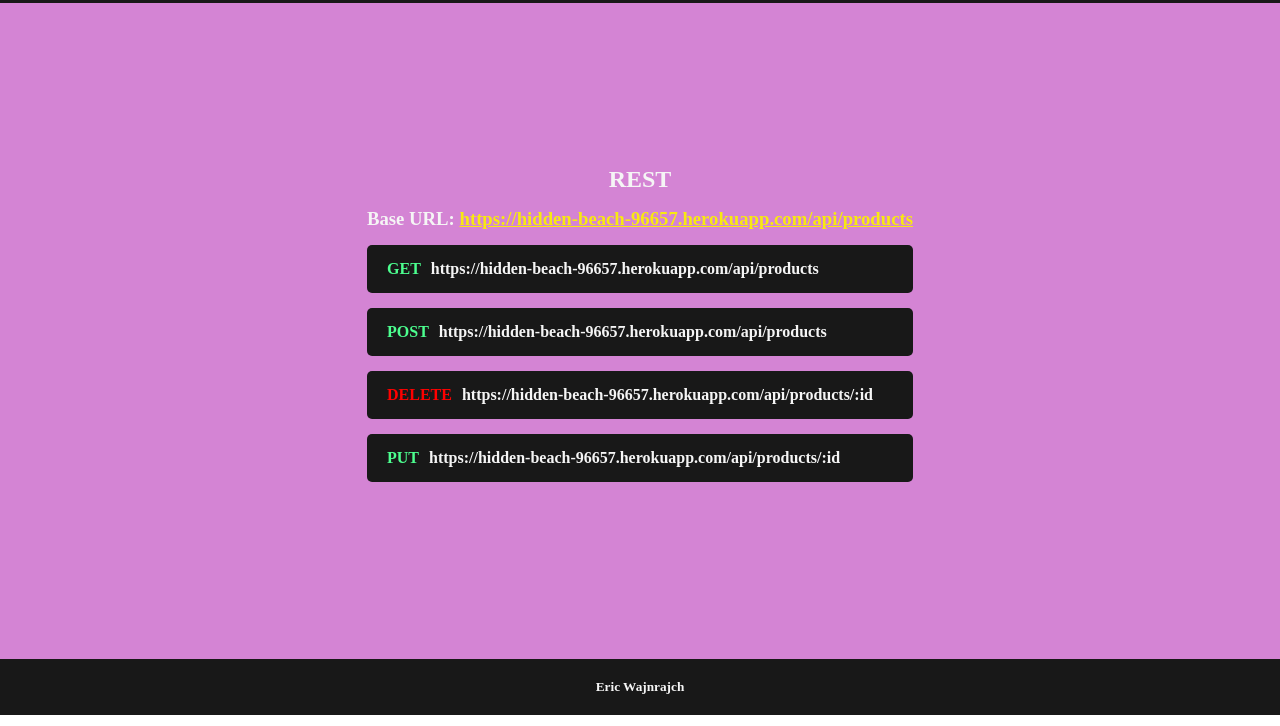
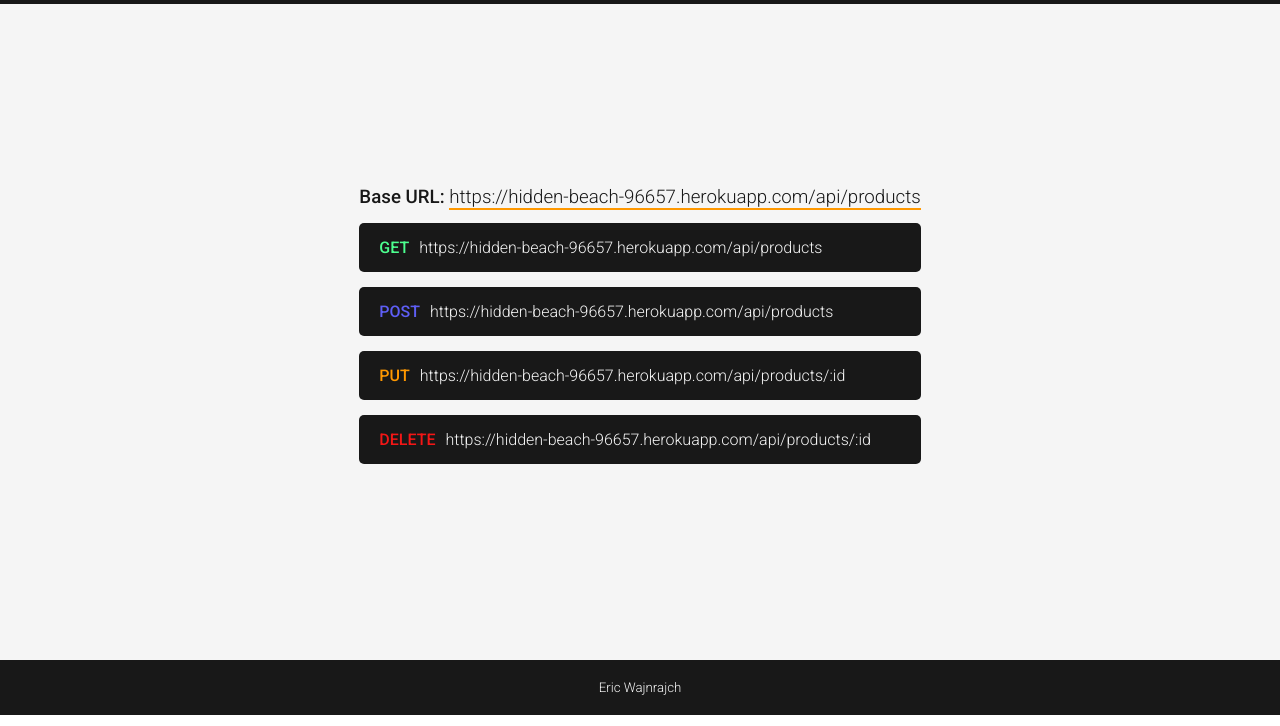
Before and after one commit to EricWaje/prueba_back, a website: page index.html in a window 1280 px wide. Shown: the part 74-800 px from the top of the page. Drawn offline with Linux system fonts and the light colour scheme.

Commit message:
creando index

```diff
--- a/index.html
+++ b/index.html
@@ -4,6 +4,12 @@
         <meta charset="UTF-8" />
         <meta http-equiv="X-UA-Compatible" content="IE=edge" />
         <meta name="viewport" content="width=device-width, initial-scale=1.0" />
+        <link rel="preconnect" href="https://fonts.googleapis.com" />
+        <link rel="preconnect" href="https://fonts.gstatic.com" crossorigin />
+        <link
+            href="https://fonts.googleapis.com/css2?family=Roboto:wght@300;400;500&display=swap"
+            rel="stylesheet"
+        />
         <title>Api</title>
     </head>
     <style>
@@ -11,6 +17,7 @@
             box-sizing: border-box;
             margin: 0px;
             padding: 0px;
+            font-family: 'Roboto', sans-serif;
         }
         header {
             background-color: #181818;
@@ -26,20 +33,28 @@
             flex-direction: column;
             justify-content: center;
             align-items: center;
-            background-color: rgb(212, 132, 212);
+            background-color: rgb(245, 245, 245);
         }
         h2 {
             text-align: center;
-            color: #f5f5f5;
+            color: #181818;
             margin-bottom: 15px;
         }
         h3 {
             text-align: center;
-            color: #f5f5f5;
-            font-weight: bold;
+            color: #181818;
+            font-weight: 500;
         }
         a {
-            color: rgb(248, 233, 17);
+            color: #181818;
+            border-bottom: 2px solid rgb(255, 152, 0);
+            text-decoration: none;
+            font-weight: 200;
+            transition: all 0.2s ease-in-out;
+        }
+        a:hover {
+            color: rgb(255, 152, 0);
+            border-bottom: none;
         }
         div {
             background-color: #181818;
@@ -58,6 +73,7 @@
         h4,
         h5 {
             color: #f5f5f5;
+            font-weight: 300;
         }
         h5 {
             text-align: center;
@@ -66,6 +82,21 @@
             background-color: #181818;
             padding: 20px 0px;
         }
+        .put {
+            color: rgb(255, 152, 0);
+            font-weight: 500;
+        }
+        .post {
+            color: rgb(94, 94, 245);
+            font-weight: 500;
+        }
+        .delete {
+            font-weight: 500;
+            color: rgb(243, 22, 22);
+        }
+        .get {
+            font-weight: 500;
+        }
     </style>
     <body>
         <header>
@@ -73,7 +104,6 @@
         </header>
         <main>
             <section>
-                <h2>REST</h2>
                 <h3>
                     Base URL:
                     <a
@@ -91,25 +121,25 @@
                 </div> -->
                 <div>
                     <h4>
-                        <span>GET</span
+                        <span class="get">GET</span
                         >https://hidden-beach-96657.herokuapp.com/api/products
                     </h4>
                 </div>
                 <div>
                     <h4>
-                        <span>POST</span
+                        <span class="post">POST</span
                         >https://hidden-beach-96657.herokuapp.com/api/products
                     </h4>
                 </div>
                 <div>
                     <h4>
-                        <span style="color: red">DELETE</span
+                        <span class="put">PUT</span
                         >https://hidden-beach-96657.herokuapp.com/api/products/:id
                     </h4>
                 </div>
                 <div>
                     <h4>
-                        <span>PUT</span
+                        <span class="delete">DELETE</span
                         >https://hidden-beach-96657.herokuapp.com/api/products/:id
                     </h4>
                 </div>
```
